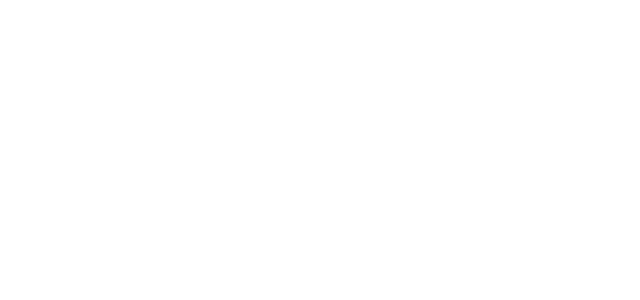
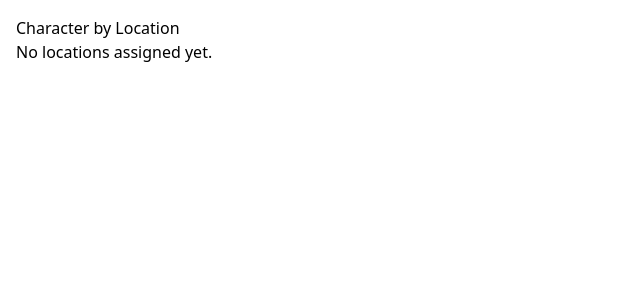
Before and after one commit to ekorahy/mostrans_technical_test, a React (Vite) app: page /location in a window 1280 px wide. Before the commit this address had no page. Shown: the top 300 px of the page, without its empty margins (0-640 px from the left). Built offline with nearby package versions, Linux system fonts and the light colour scheme.

Commit message:
feat: add minimum content for characterByLocation page

```diff
--- a/src/App.jsx
+++ b/src/App.jsx
@@ -1,6 +1,7 @@
 import { Route, Routes } from "react-router-dom";
 import Home from "./pages/Home";
 import CharacterDetail from "./pages/CharacterDetail";
+import CharacterByLocation from "./pages/CharacterByLocation";
 
 export default function App() {
   return (
@@ -9,6 +10,7 @@ export default function App() {
         <Routes>
           <Route path="/" element={<Home />} />
           <Route path="/detail/:id" element={<CharacterDetail />} />
+          <Route path="/location" element={<CharacterByLocation />} />
         </Routes>
       </main>
     </div>
--- /dev/null
+++ b/src/pages/CharacterByLocation.jsx
@@ -0,0 +1,55 @@
+import { useRecoilValue } from "recoil";
+import { locationsState } from "../states";
+import { useState } from "react";
+
+export default function CharacterByLocation() {
+  const locations = useRecoilValue(locationsState);
+  const [selectedLocation, setSelectedLocation] = useState(null);
+
+  return (
+    <div>
+      <h2>Character by Location</h2>
+      <div>
+        {Object.keys(locations).length === 0 ? (
+          <p>No locations assigned yet.</p>
+        ) : (
+          <div className="grid grid-cols-1 gap-4 sm:grid-cols-2 md:grid-cols-3 lg:grid-cols-4">
+            {Object.keys(locations).map((location) => (
+              <div
+                key={location}
+                className="cursor-pointer rounded-lg border p-4 shadow-lg transition duration-200 hover:shadow-2xl"
+                onClick={() => setSelectedLocation(location)}
+              >
+                <h2 className="text-center text-xl">{location}</h2>
+              </div>
+            ))}
+          </div>
+        )}
+      </div>
+      {selectedLocation && (
+        <div className="mt-8">
+          <h2 className="text-center text-2xl">
+            Characters in {selectedLocation}
+          </h2>
+          <div className="grid grid-cols-1 gap-4 sm:grid-cols-2 md:grid-cols-3 lg:grid-cols-4">
+            {locations[selectedLocation].map((character) => (
+              <div
+                key={character.id}
+                className="rounded-lg border p-4 shadow-lg transition duration-200 hover:shadow-2xl"
+              >
+                <img
+                  src={character.image}
+                  alt={character.name}
+                  className="h-48 w-full rounded-md object-cover"
+                />
+                <h2 className="mt-2 text-center text-xl">{character.name}</h2>
+                <p className="mt-2 text-center">{character.species}</p>
+                <p className="mt-2 text-center">{character.status}</p>
+              </div>
+            ))}
+          </div>
+        </div>
+      )}
+    </div>
+  );
+}
```
